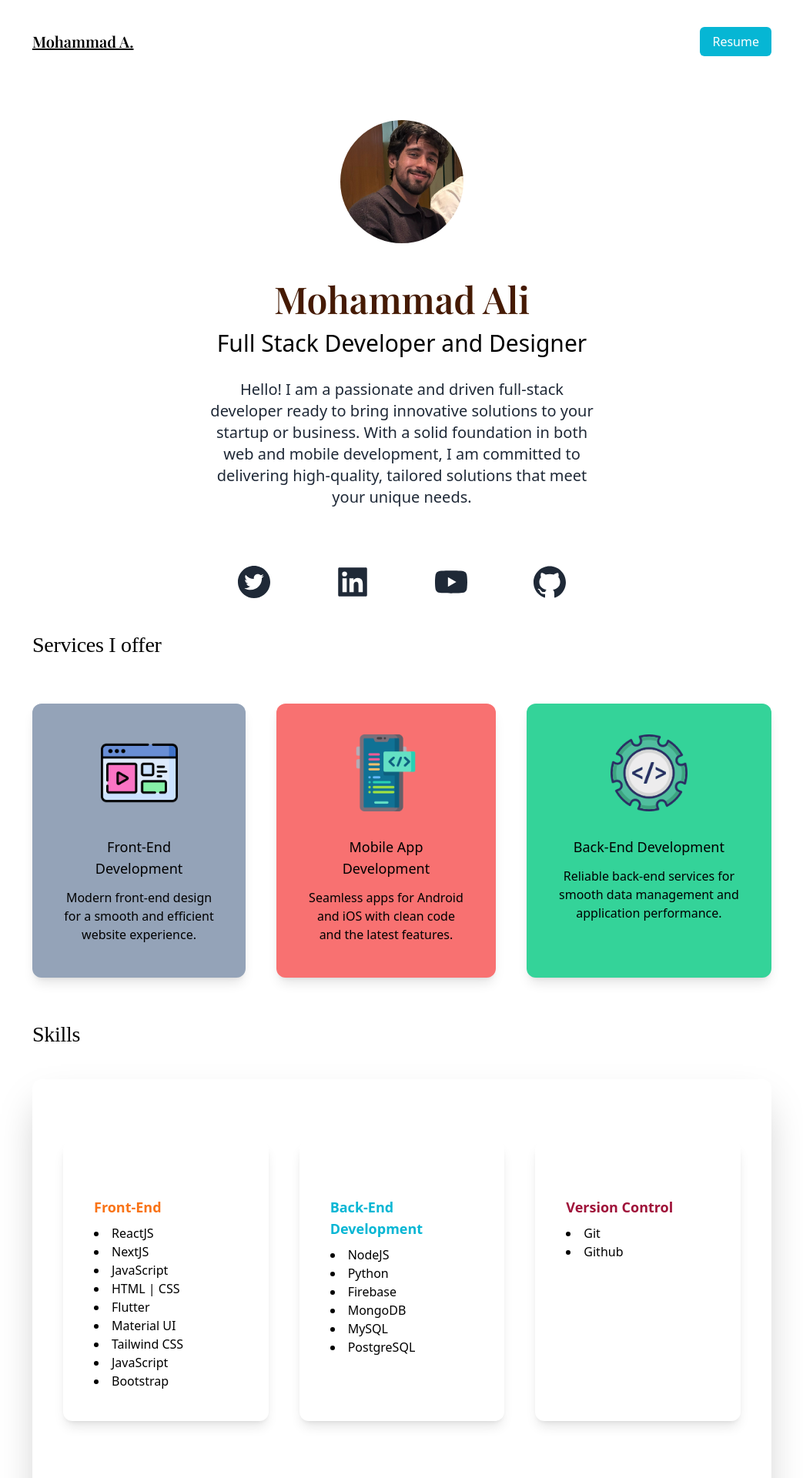
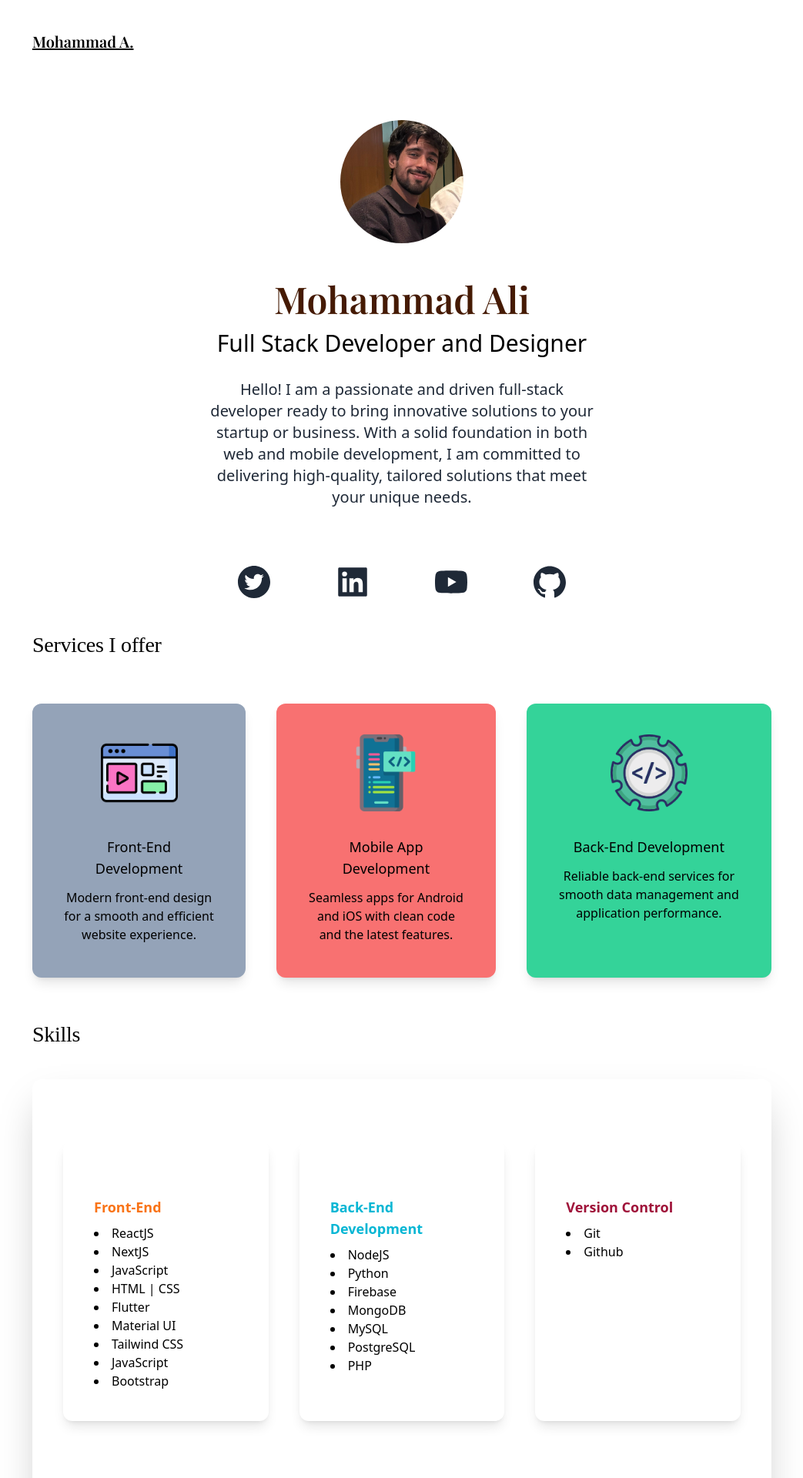
Before and after one commit to theali29/portfolio, a Next.js app: page / in a window 1280 px wide. Shown: the top 1920 px of the page at 77% size, without its empty margins (118-1161 px from the left). Built offline with nearby package versions, Linux system fonts and the light colour scheme.

Commit message:
Updated changes

```diff
--- a/app/page.js
+++ b/app/page.js
@@ -38,11 +38,11 @@ export default function Home() {
         <section className=' min-h-screen'>
           <nav className='py-10 mb-12 flex justify-between'>
             <h1 className='text-xl playfair_display underline'>Mohammad A. </h1>
-            <ul className='flex items-center'>
+            {/* <ul className='flex items-center'>
               {/* <li>
                 <DarkModeToggle onToggle={handleDarkModeToggle} />
               </li> */}
-              <li>
+            {/* <li>
                 <a
                   className='card big-gradient-to-r bg-cyan-500 to-teal-500 text-white px-4 py-2 rounded-md ml-8'
                   href='/Mohammad Ali - ASE.pdf'
@@ -51,7 +51,7 @@ export default function Home() {
                   Resume
                 </a>
               </li>
-            </ul>
+            </ul> */}
           </nav>
           <div className='relative mx-auto w-40 h-40 overflow-hidden rounded-full bg-gradient-to-b'>
             <Image
@@ -195,6 +195,7 @@ export default function Home() {
                 <li>MongoDB</li>
                 <li>MySQL</li>
                 <li>PostgreSQL</li>
+                <li>PHP</li>
               </ul>
             </div>
             <div className='shadow-lg p-10 rounded-xl my-10'>
```
